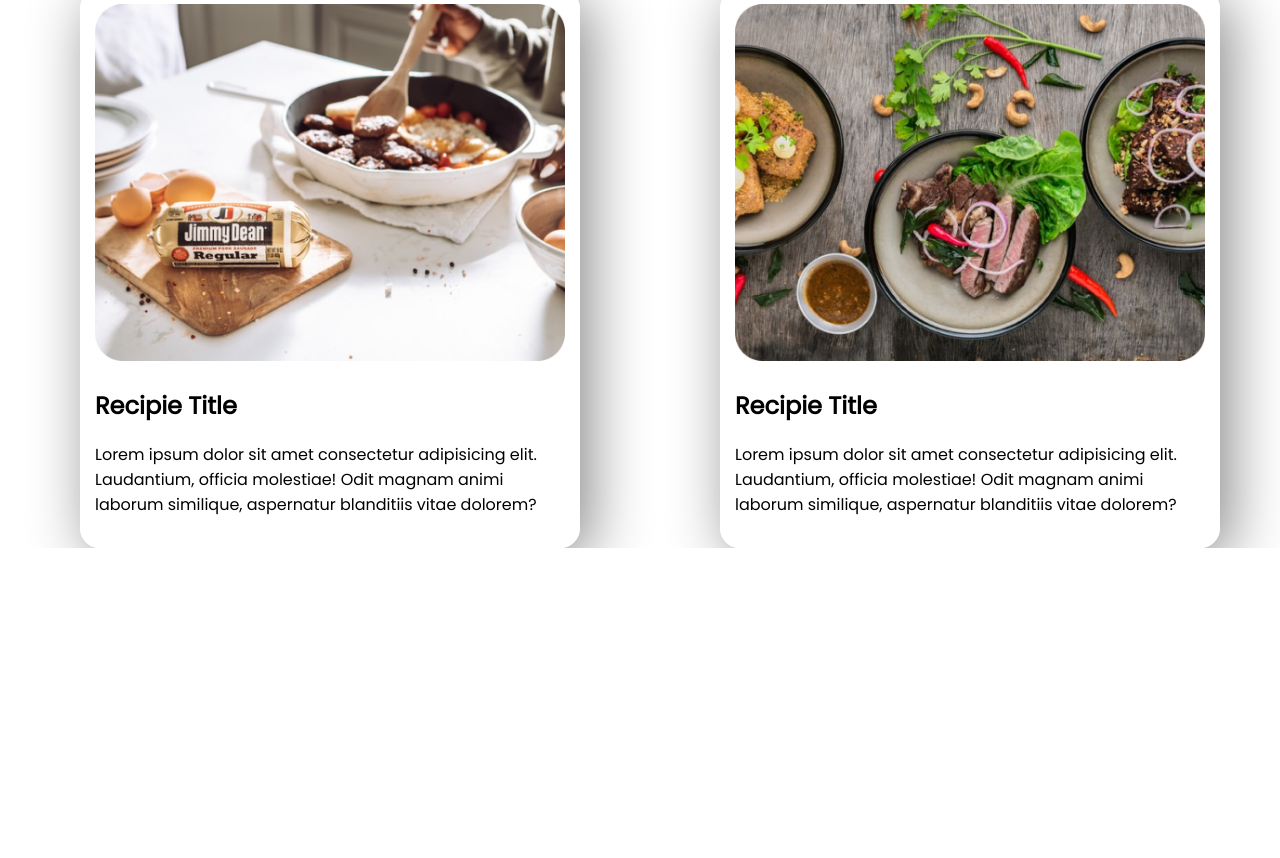
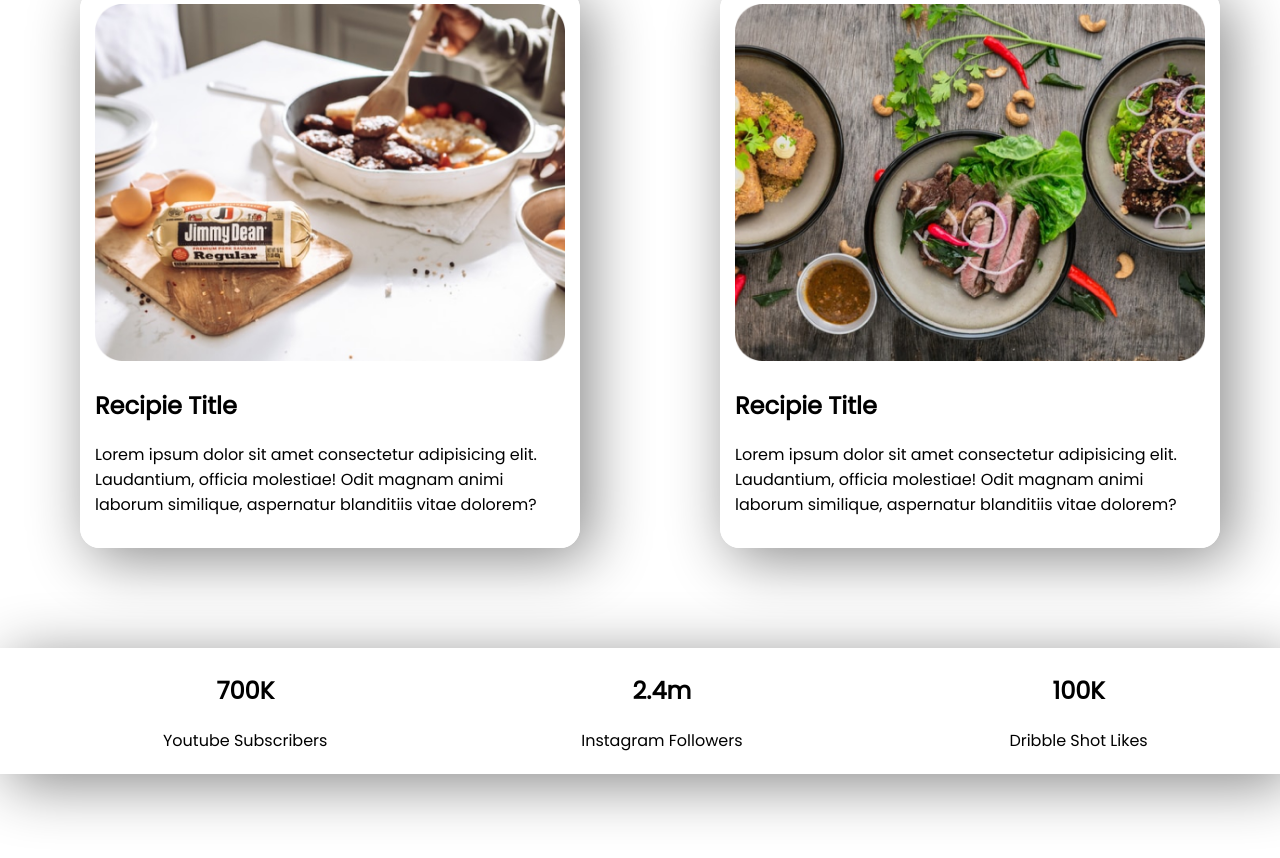
Before and after one commit to btamit/eat-healthy-food, a plain HTML site: page index.html in a window 1280 px wide. Shown: the part 1371-2229 px from the top of the page. Before the commit the page ends 1919 px from the top, so only its background shows below. Drawn offline with Linux system fonts and the light colour scheme.

Commit message:
last one part done

```diff
--- a/index.html
+++ b/index.html
@@ -63,5 +63,21 @@
         </div>
       </div>
     </section>
+    <section class="last-section">
+      <div class="last-part">
+        <div class="last-portion">
+          <h1>700K</h1>
+          <p>Youtube Subscribers</p>
+        </div>
+        <div class="last-portion">
+          <h1>2.4m</h1>
+          <p>Instagram Followers</p>
+        </div>
+        <div class="last-portion">
+          <h1>100K</h1>
+          <p>Dribble Shot Likes</p>
+        </div>
+      </div>
+    </section>
   </body>
 </html>
--- a/style.css
+++ b/style.css
@@ -72,3 +72,18 @@ span{
 .menu-part{
     text-align: left;
 }
+.last-part{
+    display:flex;
+    border: 5px solid white;
+    border-radius: 20px;
+    text-align: center;
+    margin: 0 10px 0 10px;
+}
+.last-portion{
+    width: 30%;
+    margin-left: 3.5%;
+}
+.last-section{
+    margin: 100px 0;
+    box-shadow: 10px 10px 60px #888888;
+}
```
